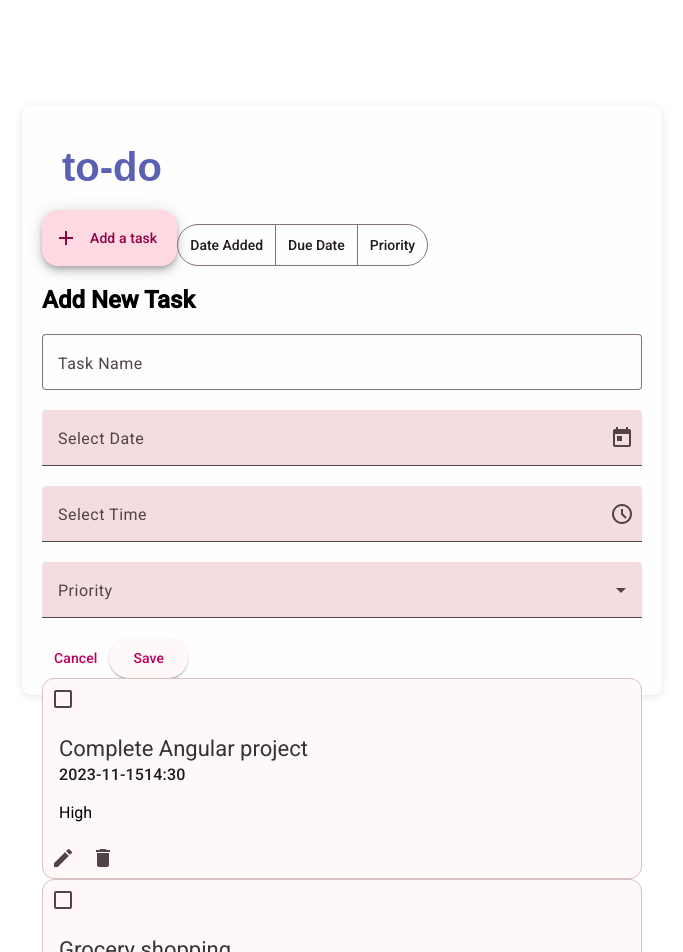
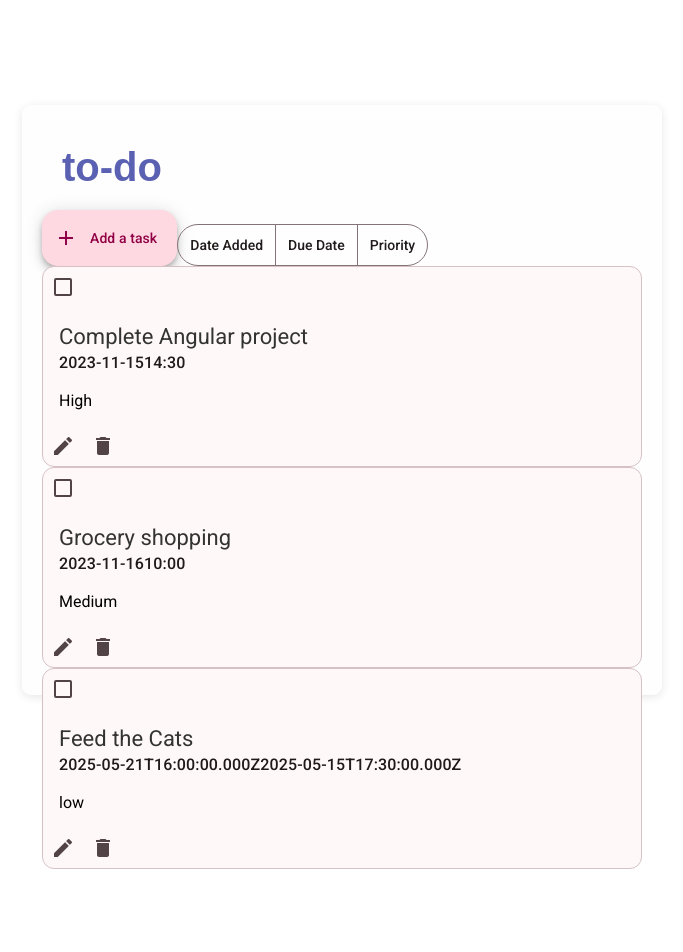
Before and after one commit to JalaAguirre/cmsc129-lab3-angular-todo, an Angular app in the folder my-to-do/: page / in a window 1280 px wide. Shown: the top 952 px of the page, without its empty margins (298-981 px from the left). After the commit the page ends 872 px from the top, so only its background shows below. Built offline with nearby package versions, Linux system fonts and the light colour scheme; data requests are answered from the project's data file.

Commit message:
Connected add task
Let the modal add a task to the database json

```diff
--- a/my-to-do/db.json
+++ b/my-to-do/db.json
@@ -15,6 +15,14 @@
       "time": "10:00",
       "priority": "Medium",
       "done": false
+    },
+    {
+      "id": 0,
+      "name": "Feed the Cats",
+      "date": "2025-05-21T16:00:00.000Z",
+      "time": "2025-05-15T17:30:00.000Z",
+      "priority": "low",
+      "done": false
     }
   ]
 }
--- a/my-to-do/src/app/Task.ts
+++ b/my-to-do/src/app/Task.ts
@@ -3,7 +3,7 @@ export interface Task {
   name: string;
   date: string;
   time: string;
-  priority: 'High' | 'Medium' | 'Low';
+  priority: 'high' | 'medium' | 'low';
   done?: boolean;
 }
 
--- a/my-to-do/src/app/add-task-modal/add-task-modal.component.html
+++ b/my-to-do/src/app/add-task-modal/add-task-modal.component.html
@@ -1,5 +1,6 @@
 <h2 mat-dialog-title>Add New Task</h2>
-<mat-dialog-content (ngSubmit)="onSubmit()">
+<form  (ngSubmit)="onSubmit()">
+    <mat-dialog-content>
         <mat-form-field appearance="outline">
             <mat-label>Task Name</mat-label>
             <input type="text" name="name" [(ngModel)]="name" id="name" matInput placeholder="Enter task name">
@@ -29,3 +30,4 @@
         <button mat-button mat-dialog-close>Cancel</button>
         <app-add-button (btnClick)="onSubmit()"></app-add-button>
     </mat-dialog-actions>
+</form>
--- a/my-to-do/src/app/add-task-modal/add-task-modal.component.ts
+++ b/my-to-do/src/app/add-task-modal/add-task-modal.component.ts
@@ -13,6 +13,7 @@ import { AddButtonComponent } from '../add-button/add-button.component';
 import { FormsModule } from '@angular/forms';
 
 import { Task } from '../Task';
+import { TaskService } from '../services/task.service';
 
 @Component({
   standalone: true,
@@ -29,7 +30,7 @@ import { Task } from '../Task';
     MatNativeDateModule,
     MatSelectModule,
     AddButtonComponent,
-    FormsModule
+    FormsModule,
   ],
   changeDetection: ChangeDetectionStrategy.OnPush,
   templateUrl: './add-task-modal.component.html',
@@ -44,11 +45,11 @@ export class AddTaskModalComponent implements OnInit{
   name: string = '';
   date: string = '';
   time: string = '';
-  priority: 'High' | 'Medium' | 'Low' = 'Medium'; // Default value
+  priority: 'high' | 'medium' | 'low' = 'medium'; // Default value
   done: boolean = false;
 
 
-  constructor(){}
+  constructor(private taskService: TaskService){}
 
   ngOnInit(): void {}
 
@@ -56,11 +57,11 @@ export class AddTaskModalComponent implements OnInit{
       console.log('Add');
       if(!this.name) {
         alert('Please add a task!');
-      return
+        return;
       }
 
       const newTask: Task = {
-      id: 0,
+        id: 0, // Let the server generate the ID
         name: this.name,
         date: this.date,
         time: this.time,
@@ -68,11 +69,21 @@ export class AddTaskModalComponent implements OnInit{
         done: false
       }
 
-    this.onAddTask.emit(newTask);
+    this.taskService.addTask(newTask).subscribe(
+      (task: Task) => {
+        this.onAddTask.emit(task);
+        this.resetForm();
+      },
+      (error: any) => {
+        console.error('Error adding task:', error);
+      }
+    );
+  }
 
+  private resetForm() {
     this.name = '';
     this.date = '';
     this.time = '';
-    this.priority = 'Medium';
+    this.priority = 'medium';
   }
 }
--- /dev/null
+++ b/my-to-do/src/app/delete-task-toast/delete-task-toast.component.html
@@ -0,0 +1 @@
+<p>delete-task-toast works!</p>
--- a/my-to-do/src/app/tasks/tasks.component.html
+++ b/my-to-do/src/app/tasks/tasks.component.html
@@ -1,4 +1,3 @@
 <div class="tasks-container">
-  <app-add-task-modal (onAddTask)="addTask($event)"></app-add-task-modal>
-  <app-task-item *ngFor="let task of tasks" [task]="task" (onDeleteTask)="deleteTask(task)"></app-task-item>
+    <app-task-item *ngFor="let task of tasks" [task]="task" (onDeleteTask)="deleteTask(task)"></app-task-item>
 </div>
--- a/my-to-do/src/app/tasks/tasks.component.ts
+++ b/my-to-do/src/app/tasks/tasks.component.ts
@@ -3,13 +3,12 @@ import { CommonModule } from '@angular/common';
 import { TaskItemComponent } from '../task-item/task-item.component';
 import { TaskService } from '../services/task.service';
 import { Task } from '../Task';
-import { AddTaskModalComponent } from "../add-task-modal/add-task-modal.component";
 
 @Component({
   selector: 'app-tasks',
   standalone: true,
   imports: [CommonModule,
-    TaskItemComponent, AddTaskModalComponent],
+    TaskItemComponent],
   templateUrl: './tasks.component.html',
   styleUrl: './tasks.component.css'
 })
```
Also changed, not shown: 1 other file (tests, documents, lock files or other folders). Lines whose indentation alone changed are shown as unchanged.
